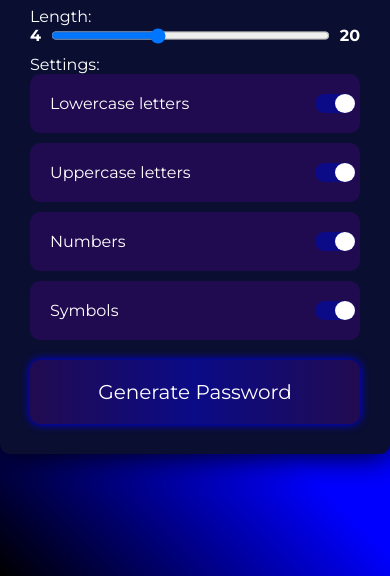
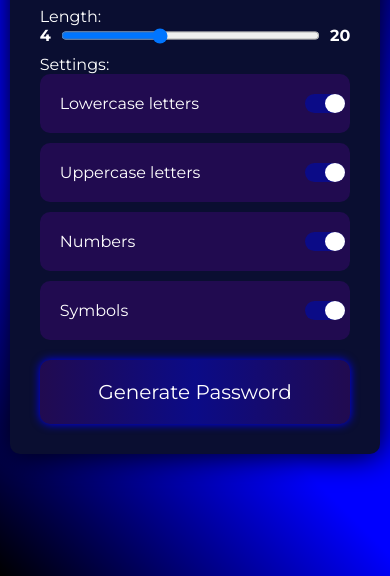
Before and after one commit to Kaleblamar/PasswordGenerator, a plain HTML site: page index.html in a window 390 px wide. Shown: the part 268-844 px from the top of the page. Drawn offline with Linux system fonts and the light colour scheme.

Commit message:
added media queries

```diff
--- a/style.css
+++ b/style.css
@@ -178,3 +178,13 @@ input[type="checkbox"]:checked::before {
 input[type="checkbox"]:checked::after {
   background-color: rgb(11, 11, 135);
 }
+
+/* ================================== */
+/* media queries */
+/* ================================== */
+
+@media (max-width: 700px) {
+  #container {
+    width: 95%;
+  }
+}
```
